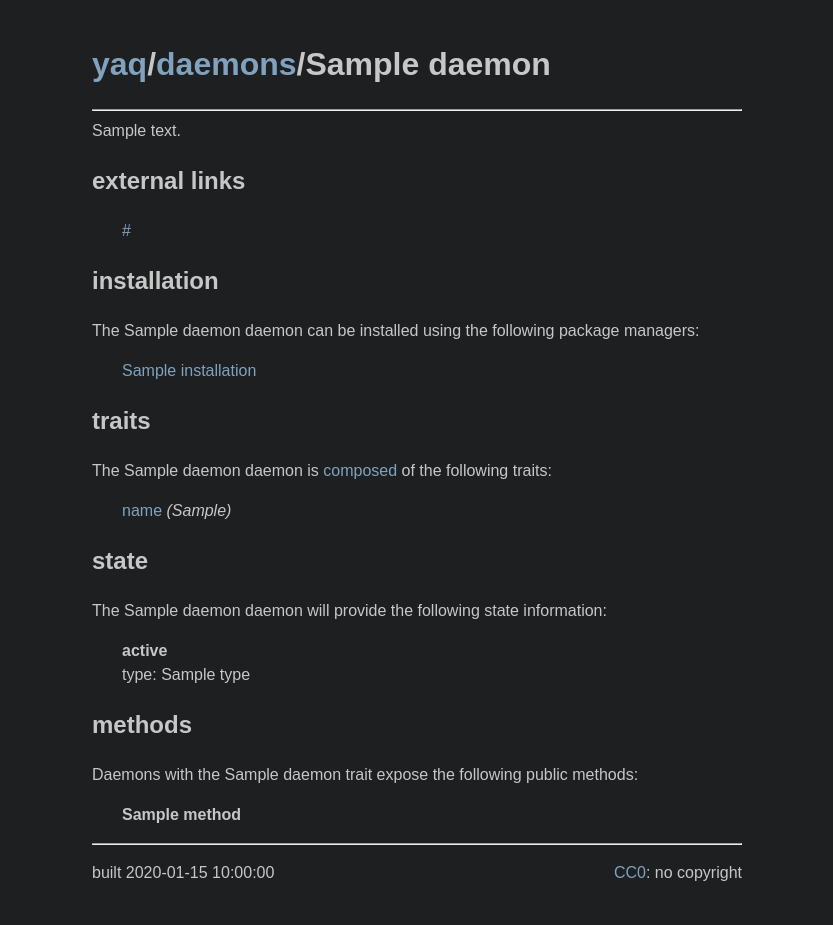
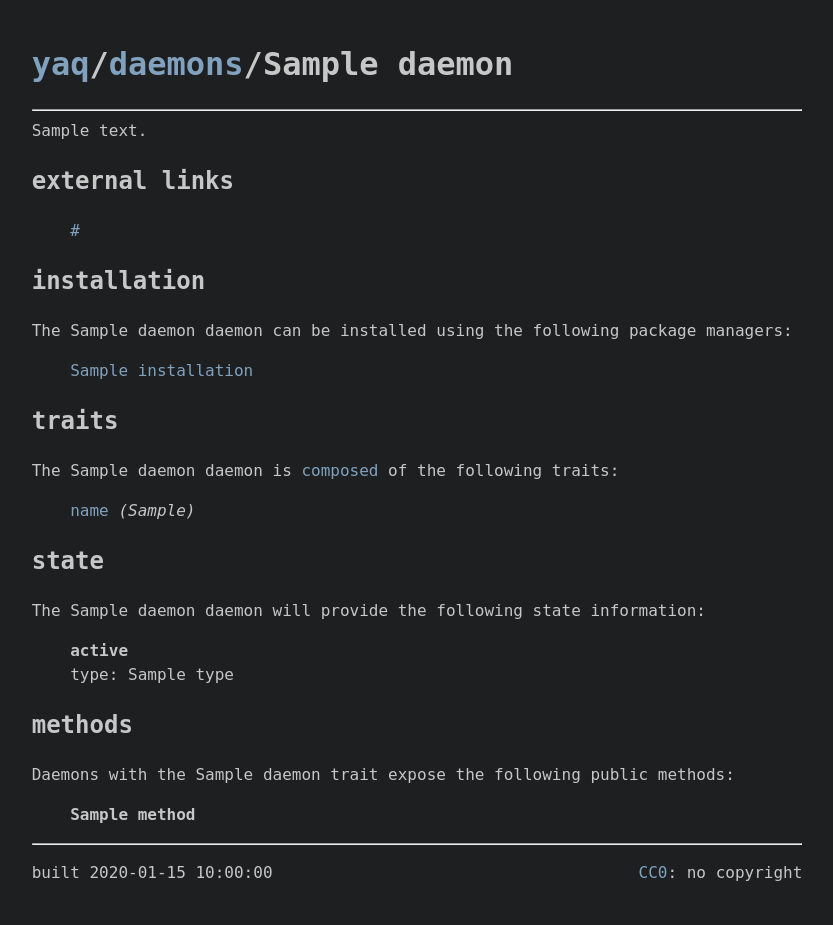
Before and after one commit to yaq-project/yaq-fyi, a Python web app: template templates/daemon.html in a window 1280 px wide. Shown: the whole page, without its empty margins (223-1056 px from the left). Run offline with Jinja, Linux system fonts and the light colour scheme; the template is opened without the code that fills it: most values are stand-ins (such as "Sample title", 1, 10 or a date in 2020).

Commit message:
update css

```diff
--- a/templates/footer.html
+++ b/templates/footer.html
@@ -1,9 +1,10 @@
 <hr>
 
-<ul class="horizontal">
-    <li>built {{ date }}</li>
-    <li><a href="https://creativecommons.org/publicdomain/zero/1.0/">CC0</a>: no copyright</li>
-</ul>
+<p>
+built {{ date }}
+{{ "\xa0" * 36 }}
+<a href="https://creativecommons.org/publicdomain/zero/1.0/">CC0</a>: no copyright
+</p>
 
 </body>
 </html>
--- a/templates/style.css
+++ b/templates/style.css
@@ -4,19 +4,34 @@ a {
 }
 
 body {
-  font-family: sans-serif;
+  font-family: 'DejaVu Sans Mono', monospace;
   margin: 40px auto;
-  max-width: 650px;
-  line-height: 1.5;
+  min-width: 80ch;
+  max-width: 80ch;
   font-size: 16px;
   background-color: #1d1f21;
   color: #c5c8c6;
   padding: 0 10px;
   text-align: left;
+  overflow-y: scroll;
+  line-height: 1.5;
 }
 
-.singlespaced {
-  line-height: 1;
+pre {
+  width: 80ch;
+  padding: 15px;
+  margin-left: auto;
+  margin-right: auto;
+  overflow: auto;
+  overflow-y: hidden;
+  font-size: 15.3px;
+  background: #111314;
+  border: 1px solid #c5c8c6;
+}
+
+code {
+  background: #111314;
+  color: #de935f
 }
 
 .horizontal {
@@ -27,9 +42,9 @@ body {
 }
 
 .tab30 {
-  margin-left: 30px;
+  margin-left: 4ch;
 }
 
 .tab60 {
-  margin-left: 60px;
+  margin-left: 8ch;
 }
```
